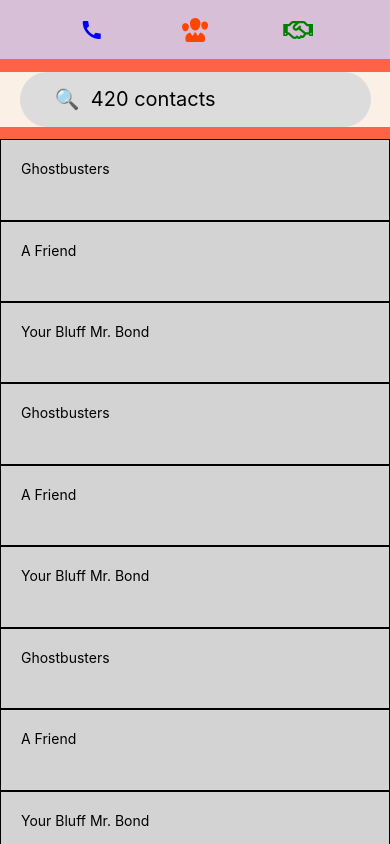
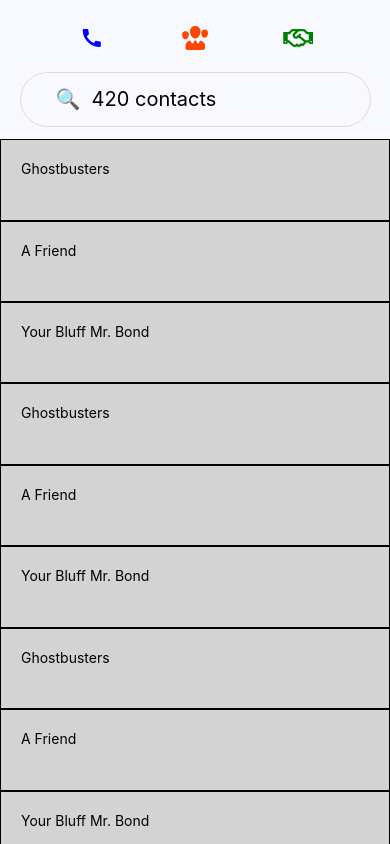
Before and after one commit to UzmanQaisar/callamari, a React Native app: screen / in a window 390 px wide. Built offline with nearby package versions, Linux system fonts and the light colour scheme.

Commit message:
fixed colors from topdown

```diff
--- a/App.js
+++ b/App.js
@@ -39,18 +39,27 @@
       <View
         style={{
           flex: 1,
-          backgroundColor: "linen",
+          backgroundColor: "ghostwhite",
           height: "100%",
           width: "100%",
         }}
       >
         <View
           style={{
+            height: "1%",
+            flexDirection: "row",
+            justifyContent: "space-evenly",
+            paddingHorizontal: 36,
+            backgroundColor: "ghostwhite",
+          }}
+        ></View>
+        <View
+          style={{
             height: "7%",
             flexDirection: "row",
             justifyContent: "space-evenly",
             paddingHorizontal: 36,
-            backgroundColor: "thistle",
+            backgroundColor: "ghostwhite",
           }}
         >
           <View
@@ -104,22 +113,25 @@
         </View>
         <View
           style={{
-            height: "1.5%",
+            height: "0.5%",
             flexDirection: "row",
             justifyContent: "space-evenly",
             paddingHorizontal: 36,
-            backgroundColor: "tomato",
+            backgroundColor: "ghostwhite",
           }}
         ></View>
+
         <View
           style={{
             height: "6.5%",
             width: "90%",
             marginHorizontal: "5%",
+            borderWidth: 1,
+            borderColor: "gainsboro",
             borderRadius: 36,
             flexDirection: "row",
             justifyContent: "center",
-            backgroundColor: "gainsboro",
+            backgroundColor: "ghostwhite",
           }}
         >
           <TextInput
@@ -136,7 +148,7 @@
             flexDirection: "row",
             justifyContent: "space-evenly",
             paddingHorizontal: 36,
-            backgroundColor: "tomato",
+            backgroundColor: "ghostwhite",
           }}
         ></View>
         <ScrollView style={{ height: "83.5%", backgroundColor: "grey" }}>
```
